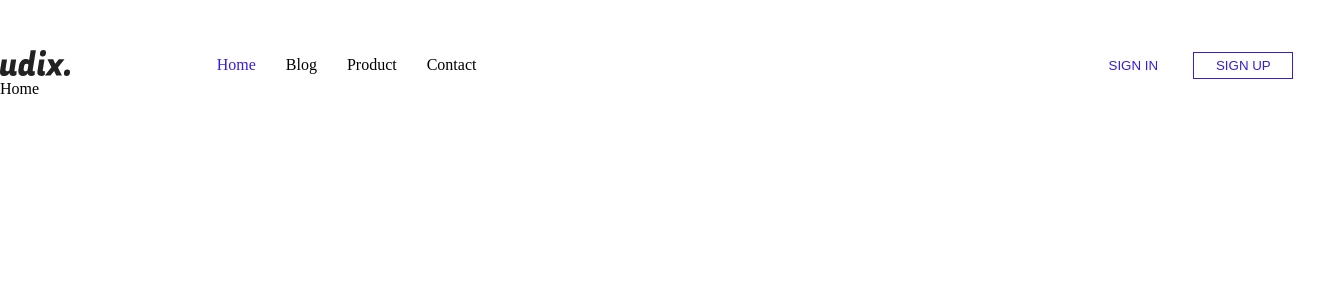
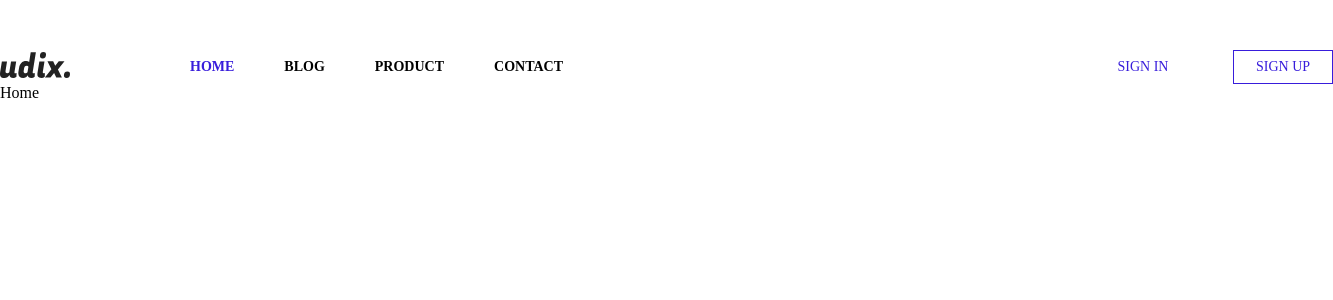
Before and after one commit to shawalali07/react-udix, a React (Create React App) app: page / in a window 1280 px wide. Shown: the top 300 px of the page, 1333 px wide, since content can reach past the window. Built offline with nearby package versions, Linux system fonts and the light colour scheme.

Commit message:
updated navbar

```diff
--- a/public/index.html
+++ b/public/index.html
@@ -12,6 +12,7 @@
       * {
         padding: 0;
         margin: 0;
+        font-family: 'Montserrat';
       }
       .link {
         color: inherit;
--- a/src/App.jsx
+++ b/src/App.jsx
@@ -4,7 +4,7 @@ import { appRoutes } from './constants/appRoutes';
 
 function App() {
   return (
-    <div>
+    <>
       <Navbar />
       <Routes>
         {appRoutes?.map((route) => (
@@ -15,7 +15,7 @@ function App() {
           />
         ))}
       </Routes>
-    </div>
+    </>
   );
 }
 
--- a/src/components/navbar/NavItem.jsx
+++ b/src/components/navbar/NavItem.jsx
@@ -3,7 +3,9 @@ import { NavLink } from 'react-router-dom';
 const NavItem = ({ item }) => {
   return (
     <NavLink className='link' to={item?.href}>
-      {({ isActive }) => <li className={isActive && 'active'}>{item?.name}</li>}
+      {({ isActive }) => (
+        <li className={`navListItem ${isActive && 'active'}`}>{item?.name}</li>
+      )}
     </NavLink>
   );
 };
--- a/src/components/navbar/Navbar.jsx
+++ b/src/components/navbar/Navbar.jsx
@@ -1,16 +1,15 @@
-import { NavLink } from 'react-router-dom';
 import logo from '../../assets/logo.svg';
 import { navItems } from '../../constants/navItems';
+import { browserRoutes } from '../../routes/browserRoutes';
 import NavItem from './NavItem';
 
 const Navbar = () => {
   return (
-    <div className='navbar'>
-      <div className='navContainer'>
+    <nav className='nav'>
       <div className='navLeft'>
+        <a href={browserRoutes.HOME}>
           <img src={logo} />
-        </div>
-        <div className='navCenter'>
+        </a>
         <ul className='navList'>
           {navItems?.map((item) => (
             <NavItem key={item?.href} item={item} />
@@ -21,8 +20,7 @@ const Navbar = () => {
         <button className='btn'>SIGN IN</button>
         <button className='btn btnSignup'>SIGN UP</button>
       </div>
-      </div>
-    </div>
+    </nav>
   );
 };
 
--- a/src/index.css
+++ b/src/index.css
@@ -1,36 +1,42 @@
 .nav {
-}
-.navContainer {
   width: 1300px;
   margin: auto;
-  margin-top: 50px;
+  padding-top: 50px;
   display: flex;
-  align-items: center;
+  gap: 530px;
 }
 
 .navLeft {
-  flex: 1;
-}
-.navCenter {
-  flex: 4;
-}
-.navRight {
-  flex: 1;
   display: flex;
-  gap: 10px;
+  gap: 120px;
+  align-items: center;
 }
 
 .navList {
   display: flex;
   list-style: none;
-  gap: 30px;
+  gap: 50px;
+  font-weight: 600;
+  font-size: 14px;
+  text-transform: uppercase;
+}
+
+.navListItem {
+  line-height: 20px;
+}
+
+.navRight {
+  gap: 40px;
+  display: flex;
 }
 
 .btn {
+  cursor: pointer;
   width: 100px;
-  padding: 5px;
+  padding: 8px 16px;
   border: none;
   background-color: transparent;
+  font-size: 14px;
   color: #381ddb;
 }
 
```
Lines whose indentation alone changed are shown as unchanged.
